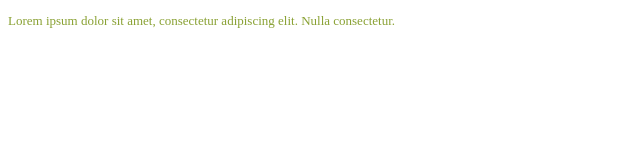
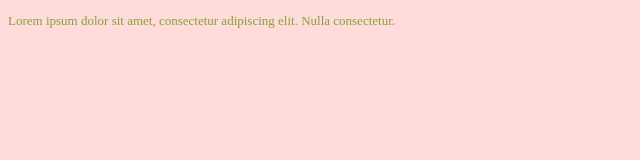
Before and after one commit to dcaldas/SI1N---CSW, a plain HTML site: page Aula 17/external_cap1.html in a window 1280 px wide. Shown: the whole page, without its empty margins (0-640 px from the left). Drawn offline with Linux system fonts and the light colour scheme.

Commit message:
Update style.css

```diff
--- a/Aula 17/css/style.css
+++ b/Aula 17/css/style.css
@@ -2,7 +2,7 @@ body{
     font-family: 'Times New Roman', Times, serif;
     font-size: 1em;
     color: rgb(137, 161, 51);
-    background-color: rgb(255, 255, 255);
+    background-color: rgb(255, 219, 219);
     }
     h1{
         font-size: 2em;
```
